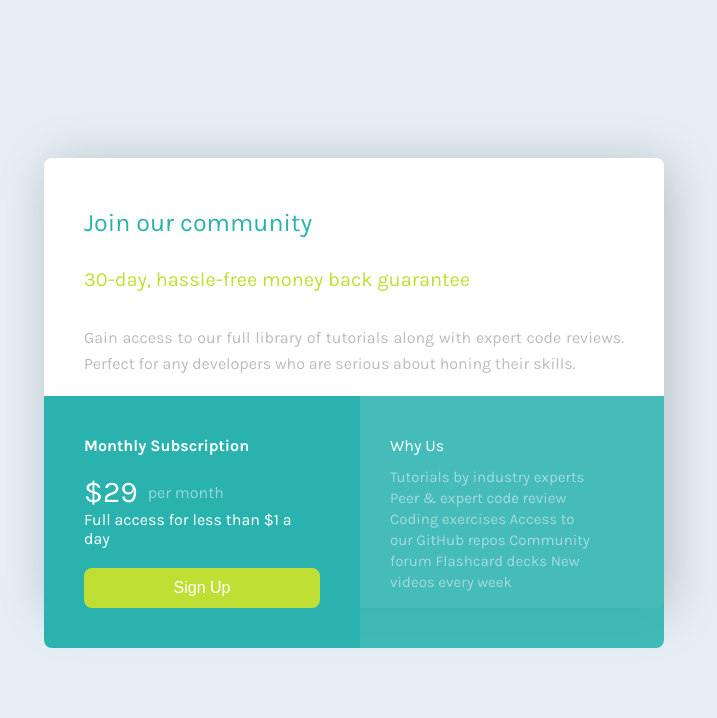
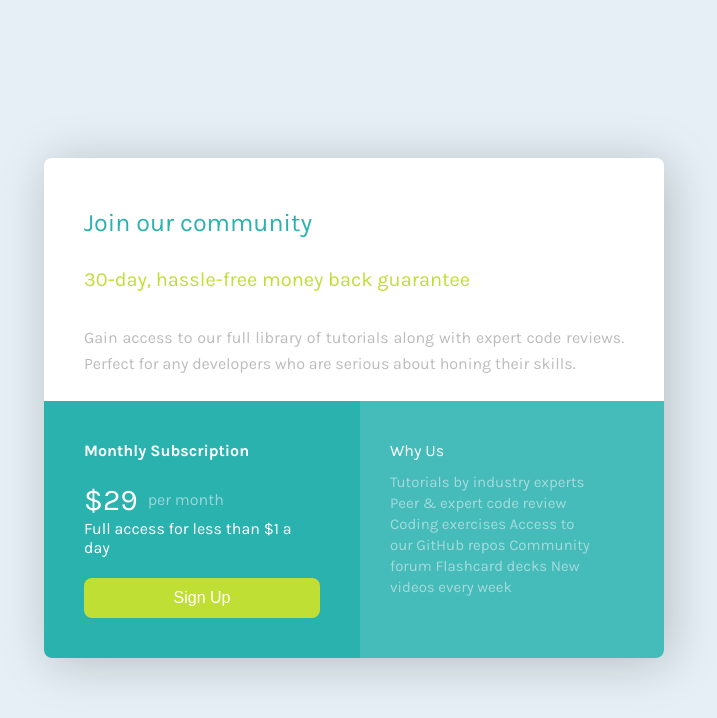
Before and after one commit to 8mn/single-price-grid, a plain HTML site: page index.html in a window 1280 px wide. Shown: the whole page, without its empty margins (286-1003 px from the left). Drawn offline with Linux system fonts and the light colour scheme.

Commit message:
fixed container height

```diff
--- a/style.css
+++ b/style.css
@@ -9,11 +9,12 @@ body{
     width: 620px;
     /* padding: 50px; */
     border-radius: 8px;
-    height: 450px;
+    height: 500px;
     margin: auto;
     transform: translateY(150px);
     box-shadow:5px 5px 50px rgba(0, 0, 0, 0.207);
     background-clip: border-box;
+    /* background-color: lawngreen; */
 }
 
 /* horizontal card */
@@ -59,6 +60,7 @@ body{
 
 .card1{
 background-color: hsl(179, 62%, 43%);
+/* background-color: red; */
 color: white;
 border-bottom-left-radius: 8px;
 font-size: 16px;
@@ -101,6 +103,7 @@ justify-content: space-between;
 /* card2 */
 .card2{
     background-color: hsla(179, 62%, 43%, 0.872);
+    /* background-color: black; */
     border-bottom-right-radius: 8px;
     color: white;
     padding-right: 40px;
@@ -112,8 +115,9 @@ justify-content: space-between;
     padding-top: 12px;
     font-weight: 100;
     color: hsla(203, 44%, 93%, 0.604);
-    padding-bottom:20px;
+    /* padding-bottom:20px; */
     font-size: 15px;
     padding-right: 30px;
     line-height: 1.4;
+    /* background-color: hsla(179, 62%, 43%, 0.872); */
 }
```
